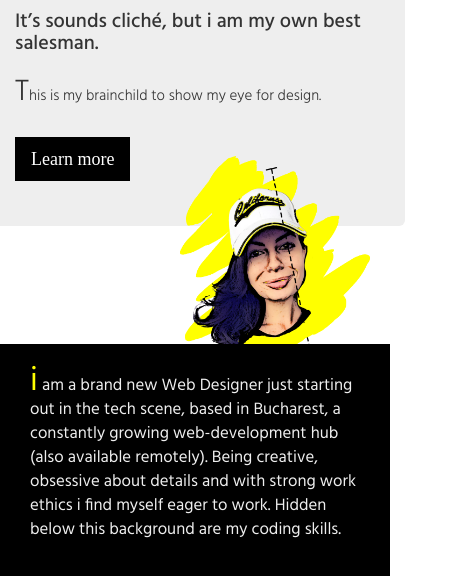
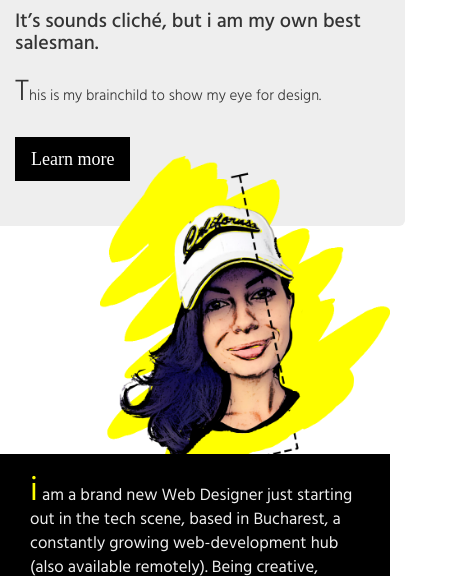
Before and after one commit to iuliaL/Portfolio, a plain HTML site: page index.html in a window 390 px wide. Shown: the part 208-784 px from the top of the page, 470 px wide, since content can reach past the window. Drawn offline with nearby package versions, Linux system fonts and the light colour scheme; a web font is replaced by a local one.

Commit message:
positioned the portrait

```diff
--- a/style.scss
+++ b/style.scss
@@ -99,11 +99,12 @@ body {
 	padding: 40px 40px;
 	@media (max-width: 768px) {
 		padding: 100px;
+		padding-right: 0;
     	margin-bottom: -120px;
     	margin-top: -200px;
     	z-index: 100;
-    	position: relative;
-    	right: -80px;
+    	//position: relative;
+    	//right: -80px;
 	}
 }
 
```
Also changed, not shown: style.css, 1 other file.
